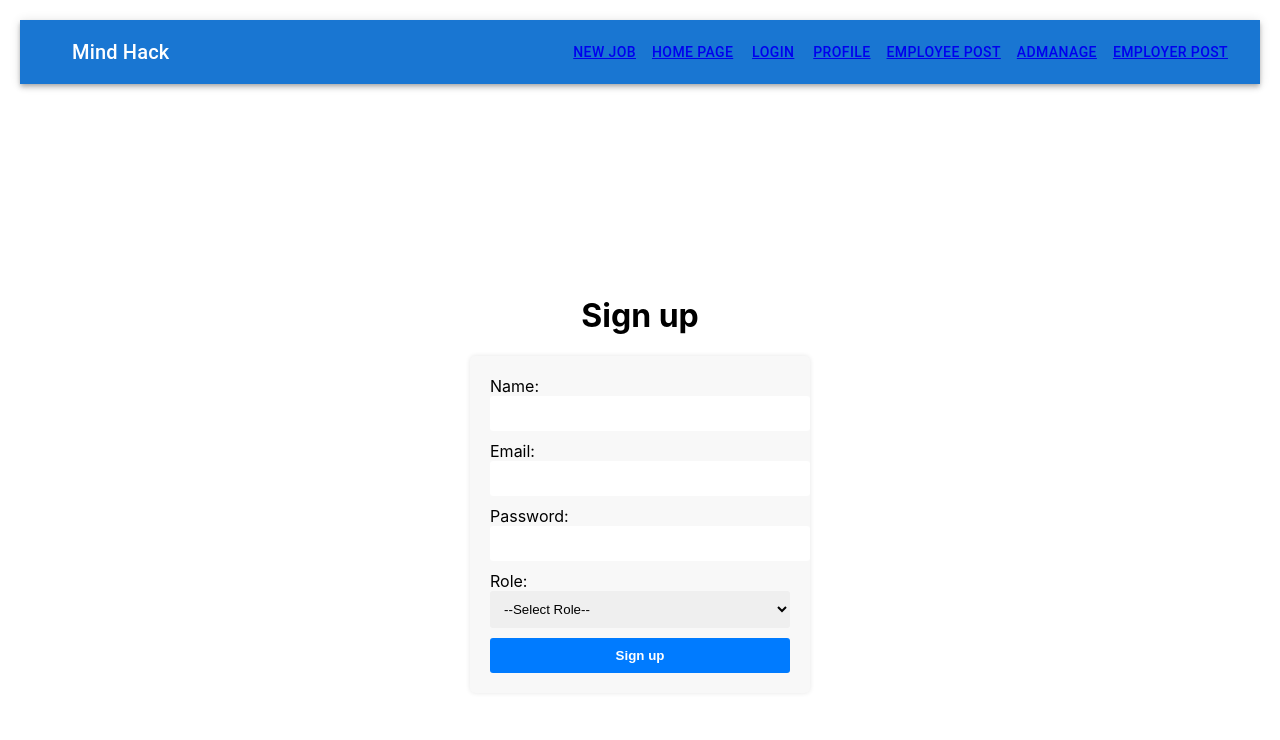
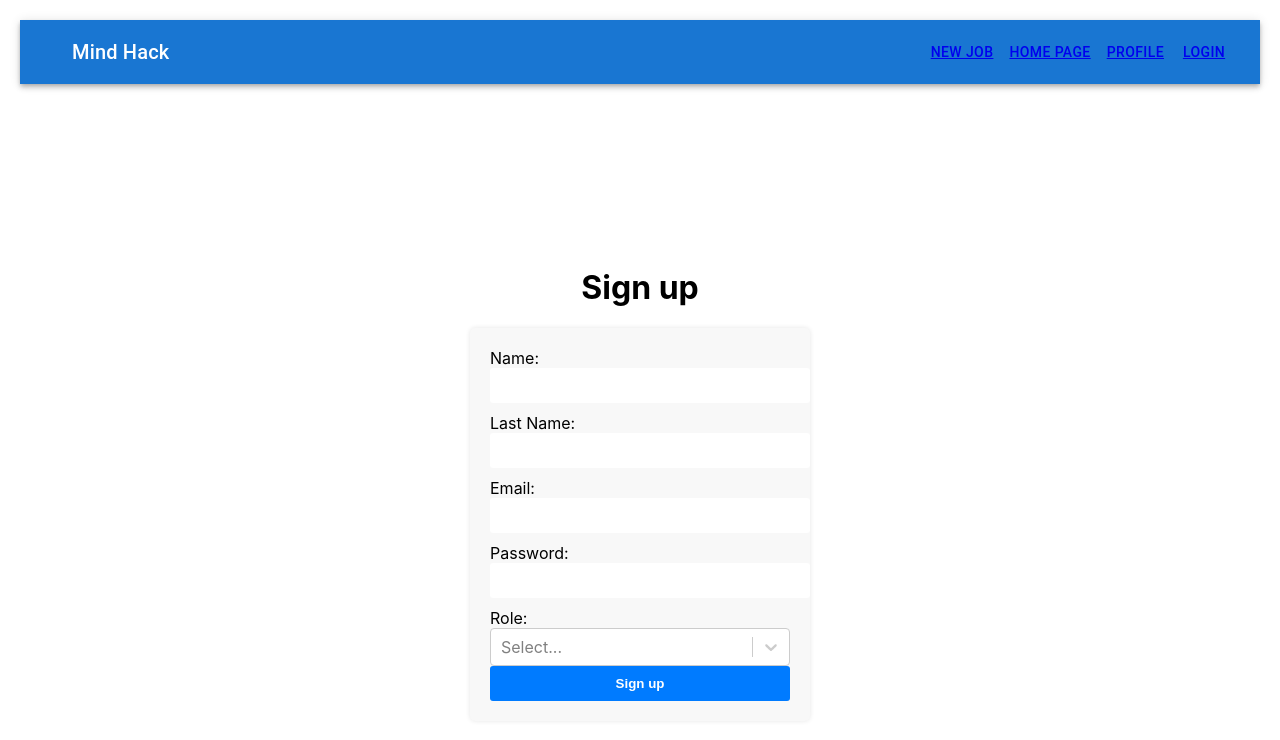
Before and after one commit to Rayoil20/MindHack-soen341project2023, a React (Create React App) app in the folder front-end/MindHack/: page /signup in a window 1280 px wide. Shown: the top 740 px of the page. Built offline with nearby package versions, Linux system fonts and the light colour scheme.

Commit message:
Possible to login
Now it is possible to login and the page are displayed regarding your type (student, employer or admin)

```diff
--- a/front-end/MindHack/package.json
+++ b/front-end/MindHack/package.json
@@ -1,6 +1,6 @@
 {
   "name": "my-app",
-  "proxy": "http://localhost:3000",
+  "proxy": "http://localhost:3000/",
   "version": "0.1.0",
   "private": true,
   "dependencies": {
@@ -15,17 +15,19 @@
     "buffer": "^6.0.3",
     "fs": "^0.0.1-security",
     "install": "^0.13.0",
+    "mdb-react-ui-kit": "^5.1.0",
     "mongoose": "^7.0.1",
     "net": "^1.0.2",
     "path": "^0.12.7",
     "path-browserify": "^1.0.1",
     "polyfill": "^0.1.0",
-    "mdb-react-ui-kit": "^5.1.0",
     "react": "^18.2.0",
     "react-bootstrap": "^2.7.2",
+    "react-cookie": "^4.1.1",
     "react-dom": "^18.2.0",
     "react-router-dom": "^6.8.1",
     "react-scripts": "^5.0.1",
+    "react-select": "^5.7.2",
     "stream": "^0.0.2",
     "url": "^0.11.0",
     "web-vitals": "^2.1.4",
--- a/front-end/MindHack/src/components/Navbar.js
+++ b/front-end/MindHack/src/components/Navbar.js
@@ -1,13 +1,25 @@
-import React from "react";
+import React, {useEffect} from "react";
 import AppBar from '@mui/material/AppBar';
 import Box from '@mui/material/Box';
 import Toolbar from '@mui/material/Toolbar';
 import Typography from '@mui/material/Typography';
 import Button from '@mui/material/Button';
 import IconButton from '@mui/material/IconButton';
-import {NavLink} from "react-router-dom";
+import {NavLink, useNavigate} from "react-router-dom";
+import { withCookies, Cookies } from 'react-cookie';
+import {useCookies} from "react-cookie"; // Import the CSS file for styles
 
 export default function Navbar()  {
+
+    const [cookies, setCookie, removeCookie] = useCookies(['token']);
+    const navigate = useNavigate();
+
+    const logout = () =>{
+        removeCookie("token");
+        removeCookie("category");
+        navigate("/");
+    }
+
     return (
         <Box sx={{ flexGrow: 1 }}>
             <AppBar position="static">
@@ -25,14 +37,11 @@ export default function Navbar()  {
                     </Typography>
                     <Button color="inherit"> <NavLink to={"/job"}>New job </NavLink></Button>
                     <Button color="inherit"> <NavLink to={"/"}>Home page </NavLink></Button>
-                    <Button color="inherit"> <NavLink to={"/login"}>Login</NavLink></Button>
                     <Button color="inherit"> <NavLink to={"/profile"}>Profile</NavLink></Button>
-                    <Button color="inherit"> <NavLink to={"/employer_post"}>Employee post</NavLink></Button>
+                    {cookies.category === "employer" || cookies.category === "admin" && <Button color="inherit"> <NavLink to={"/employer_post"}>Employee post</NavLink></Button>}
                     {/*<Button color="inherit"> <NavLink to={"/Appp"}>Appp</NavLink></Button>*/}
-                    <Button color="inherit"> <NavLink to={"/admin_manage"}>AdManage</NavLink></Button>
-                    <Button color="inherit"> <NavLink to={"/employer_post"}>Employer Post</NavLink> </Button>
-
-
+                    {cookies.category === "admin" && <Button color="inherit"> <NavLink to={"/admin_manage"}>AdManage</NavLink></Button>}
+                    {cookies.token ? <Button color="inherit" onClick={logout}>Logout</Button> : <Button color="inherit"> <NavLink to={"/login"}>Login</NavLink></Button> }
 
                 </Toolbar>
             </AppBar>
--- a/front-end/MindHack/src/login.js
+++ b/front-end/MindHack/src/login.js
@@ -12,6 +12,8 @@ import Box from '@mui/material/Box';
 import Typography from '@mui/material/Typography';
 import Container from '@mui/material/Container';
 import { createTheme, ThemeProvider } from '@mui/material/styles';
+import {useCookies} from "react-cookie";
+import {useNavigate} from "react-router-dom";
 
 function Copyright(props) {
     return (
@@ -29,13 +31,23 @@ function Copyright(props) {
 const theme = createTheme();
 
 export default function SignIn() {
-    const handleSubmit = (event) => {
+    const [cookies, setCookie, removeCookie] = useCookies(['token']);
+    const navigate = useNavigate();
+
+    const handleSubmit = async (event) => {
         event.preventDefault();
         const data = new FormData(event.currentTarget);
-        console.log({
-            email: data.get('email'),
-            password: data.get('password'),
-        });
+        const request = {
+            method: "POST",
+            headers: {'Content-Type': 'application/json'},
+            body: JSON.stringify({"email": data.get("email"), "password": data.get("password")})
+        }
+        let res = await fetch("http://localhost:5000/authenticate/login",request);
+        res = await res.json();
+        const token = res.token;
+        setCookie('token',token,{ path: '/' });
+        setCookie("category",res.type,{path :'/'});
+        navigate("/");
     };
 
     return (
--- a/front-end/MindHack/src/signup.js
+++ b/front-end/MindHack/src/signup.js
@@ -1,12 +1,23 @@
 import React, { useState } from 'react';
-import './SignupPage.css'; // Import the CSS file for styles
+import './SignupPage.css';
+import {useCookies} from "react-cookie"; // Import the CSS file for styles
+import {useNavigate} from "react-router-dom";
+import Select from 'react-select'
 
 const SignupPage = () => {
+
+    const [cookies, setCookie, removeCookie] = useCookies(['token']);
+    const navigate = useNavigate();
+    const options =   [{ value: 'student', label: 'student' },
+        { value: 'employer', label: 'employer' }]
+
+
     const [formData, setFormData] = useState({
         name: '',
         email: '',
         password: '',
-        role: ''
+        type: '',
+        lastname:''
     });
 
     const handleChange = (event) => {
@@ -14,15 +25,29 @@ const SignupPage = () => {
         setFormData({ ...formData, [name]: value });
     };
 
-    const handleSubmit = (event) => {
+    const handleTypeChange = (value) =>{
+        formData.type = value.value;
+    }
+
+    const handleSubmit = async (event) => {
         event.preventDefault();
         console.log('Form data submitted:', formData);
-        setFormData({
-            name: '',
-            email: '',
-            password: '',
-            role: ''
-        });
+        const request = {
+            method: "POST", headers: {'Content-Type': 'application/json'},
+            body: JSON.stringify({
+                "email": formData.email,
+                "name": formData.name,
+                "password": formData.password,
+                "type": formData.type,
+                "lastname": formData.lastname
+            })
+        }
+        let res = await fetch("http://localhost:5000/authenticate/register", request);
+        res = await res.json();
+        const token = res.token;
+        setCookie('token', token, {path: '/'});
+        setCookie("category",formData.type,{path:"/"});
+        navigate("/");
     };
 
     return (
@@ -35,6 +60,16 @@ const SignupPage = () => {
                         type="text"
                         name="name"
                         value={formData.name}
+                        onChange={handleChange}
+                        className="form-input"
+                    />
+                </label>
+                <label>
+                    Last Name:
+                    <input
+                        type="text"
+                        name="lastname"
+                        value={formData.lastname}
                         onChange={handleChange}
                         className="form-input"
                     />
@@ -61,18 +96,9 @@ const SignupPage = () => {
                 </label>
                 <label>
                     Role:
-                    <select
-                        name="role"
-                        value={formData.role}
-                        onChange={handleChange}
-                        className="form-input"
-                    >
-                        <option value="">--Select Role--</option>
-                        <option value="student">Student</option>
-                        <option value="employer">Employer</option>
-                    </select>
+                    <Select options={options} onChange = {value => handleTypeChange(value)}   ></Select>
                 </label>
-                <button type="submit" className="form-button">Sign up</button>
+                <button type="submit" className="form-button mt-5 pt-5">Sign up</button>
             </form>
         </div>
     );
```
Also changed, not shown: 2 other files (tests, documents, lock files or other folders).
